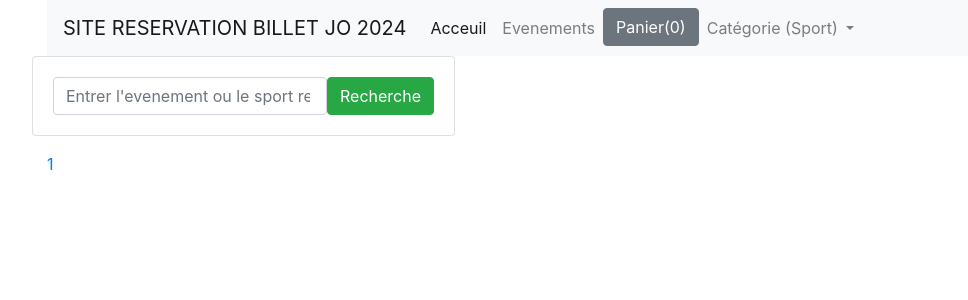
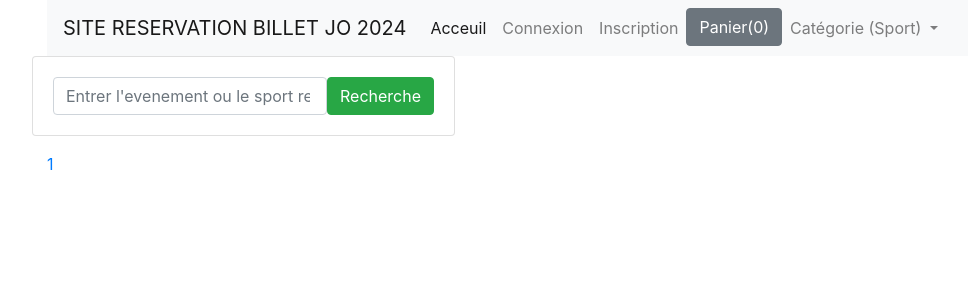
Before and after one commit to ElsaRslt/exambloc3, a Django app: page / in a window 1280 px wide. Shown: the top 300 px of the page, without its empty margins (38-1006 px from the left). Run offline with Django 5.2, Linux system fonts and the light colour scheme; data that the repository does not hold is empty; some libraries are stand-ins or nearby versions.

Commit message:
création branche pour formulaire inscription

```diff
--- a/ecommerce/ecommerce/urls.py
+++ b/ecommerce/ecommerce/urls.py
@@ -27,6 +27,8 @@ urlpatterns = [
     path('panier/', views.panier, name='panier'),  # Ajouter une route pour le panier
     path('evenement/<int:myid>/', views.detail, name='detail'),  # Ajouter une route pour le détail de l'événement
     path('shop/', include('shop.urls')),
+    path('inscription/', views.inscription, name='inscription'),# Ajouter une route pour la page d'inscription
+    path('connexion/', views.connexion, name='connexion'),# Ajouter une route pour la page d'inscription
 ]
 
 if settings.DEBUG:
--- a/ecommerce/shop/templates/base.html
+++ b/ecommerce/shop/templates/base.html
@@ -26,7 +26,10 @@
                                 <a class="nav-link" href="{% url 'home'%}">Acceuil <span class="sr-only">(current)</span></a>
                             </li>
                             <li class="nav-item">
-                                <a class="nav-link" href="#">Evenements</a>
+                                <a class="nav-link" href="{% url 'connexion'%}">Connexion</a>
+                            </li>
+                            <li class="nav-item">
+                                <a class="nav-link" href="{% url 'inscription'%}">Inscription</a>
                             </li>
                             <li class="nav-item">
                                 <a id="shopping" href="{% url 'panier' %}" type="button" class="btn btn-secondary" data-trigger="hover" data-container="body" data-toggle="popover" data-placement="bottom" data-html="true" data-content="Votre panier">Panier(0)</a>
--- /dev/null
+++ b/ecommerce/shop/templates/connexion.html
@@ -0,0 +1 @@
+{% extends 'base.html' %}
--- /dev/null
+++ b/ecommerce/shop/templates/inscription.html
@@ -0,0 +1,5 @@
+{% extends 'base.html' %}
+
+{% comment %} {%block content%}
+
+{% endfor %} {% endcomment %}
--- a/ecommerce/shop/urls.py
+++ b/ecommerce/shop/urls.py
@@ -1,8 +1,11 @@
 from django.urls import path
-from shop.views import index, detail, panier
+from shop.views import index, detail, panier, inscription
+from . import views
 
 urlpatterns = [
     path('', index, name ='home'),
     path('<int:myid>/', detail, name='detail'),
     path('panier/', panier, name='panier'),
+    path('inscription/', views.inscription, name='inscription'),
+    path('connexion/', views.connexion, name='connexion'),
 ]
--- a/ecommerce/shop/views.py
+++ b/ecommerce/shop/views.py
@@ -64,3 +64,11 @@ def detail(request, myid):
 def panier(request):
     panier = request.session.get('panier', {})
     return render(request, 'panier.html', {'panier': panier})
+
+# Fonction pour afficher la page d'inscription
+def inscription(request):
+    return render(request, 'inscription.html')
+
+# Fonction pour afficher la page de connexion
+def connexion(request):
+    return render(request, 'connexion.html')
```
